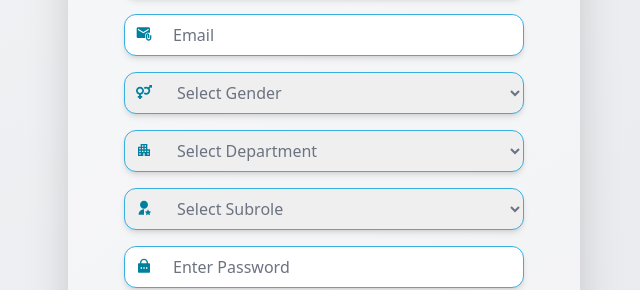
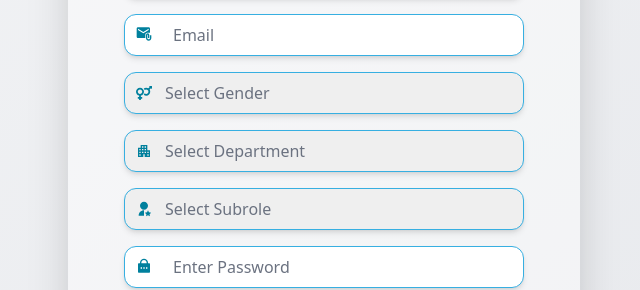
Before and after one commit to Mayank-Webseeder/society-management-project, a React (Vite) app: page /signup in a window 1280 px wide. Shown: the part 248-538 px from the top of the page, without its empty margins (316-956 px from the left). Built offline with nearby package versions, Linux system fonts and the light colour scheme.

Commit message:
fix signup input ui break

```diff
--- a/src/components/auth/SignIn.jsx
+++ b/src/components/auth/SignIn.jsx
@@ -127,7 +127,7 @@ const SignIn = () => {
               </div>
 
               <div className="py-2 relative">
-                <div className="absolute top-5 left-1 px-2 flex items-center justify-center text-[#00809D]">
+                <div className="absolute inset-y-0 left-0 pl-3 flex items-center pointer-events-none text-[#00809D]">
                   <FaVenusMars />
                 </div>
                 <select
@@ -135,7 +135,7 @@ const SignIn = () => {
                   value={formData.gender}
                   onChange={handleChange}
                   required
-                  className={`w-full py-2 ps-12 pe-3 border rounded-xl shadow-md border-[#37AFE1] focus:outline-none focus:ring-2 focus:ring-[#44b1ca] transition-all duration-200 ${
+                  className={`w-full appearance-none py-2 pl-10 pr-8 border rounded-xl shadow-md border-[#37AFE1] focus:outline-none focus:ring-2 focus:ring-[#44b1ca] transition-all duration-200 ${
                     formData.gender === "" ? "text-gray-500" : "text-black"
                   }`}
                 >
@@ -149,7 +149,7 @@ const SignIn = () => {
               </div>
 
               <div className="py-2 relative">
-                <div className="absolute top-5 left-1 px-2 flex items-center justify-center text-[#00809D]">
+                <div className="absolute inset-y-0 left-0 pl-3 flex items-center pointer-events-none text-[#00809D]">
                   <MdApartment />
                 </div>
                 <select
@@ -157,7 +157,7 @@ const SignIn = () => {
                   value={formData.department}
                   onChange={handleChange}
                   required
-                  className={`w-full py-2 ps-12 pe-3 border rounded-xl shadow-md border-[#37AFE1] focus:outline-none focus:ring-2 focus:ring-[#44b1ca] transition-all duration-200 ${
+                  className={`w-full appearance-none py-2 pl-10 pr-8 border rounded-xl shadow-md border-[#37AFE1] focus:outline-none focus:ring-2 focus:ring-[#44b1ca] transition-all duration-200 ${
                     formData.gender === "" ? "text-gray-500" : "text-black"
                   }`}
                 >
@@ -172,7 +172,7 @@ const SignIn = () => {
               </div>
 
               <div className="py-2 relative">
-                <div className="absolute top-5 left-1 px-2 flex items-center justify-center text-[#00809D]">
+                <div className="absolute inset-y-0 left-0 pl-3 flex items-center pointer-events-none text-[#00809D]">
                   <RiUserStarFill />
                 </div>
                 <select
@@ -180,7 +180,7 @@ const SignIn = () => {
                   value={formData.subrole}
                   onChange={handleChange}
                   required
-                  className={`w-full py-2 ps-12 pe-3 border rounded-xl shadow-md border-[#37AFE1] focus:outline-none focus:ring-2 focus:ring-[#44b1ca] transition-all duration-200 ${
+                  className={`w-full appearance-none py-2 pl-10 pr-8 border rounded-xl shadow-md border-[#37AFE1] focus:outline-none focus:ring-2 focus:ring-[#44b1ca] transition-all duration-200 ${
                     formData.gender === "" ? "text-gray-500" : "text-black"
                   }`}
                 >
```
